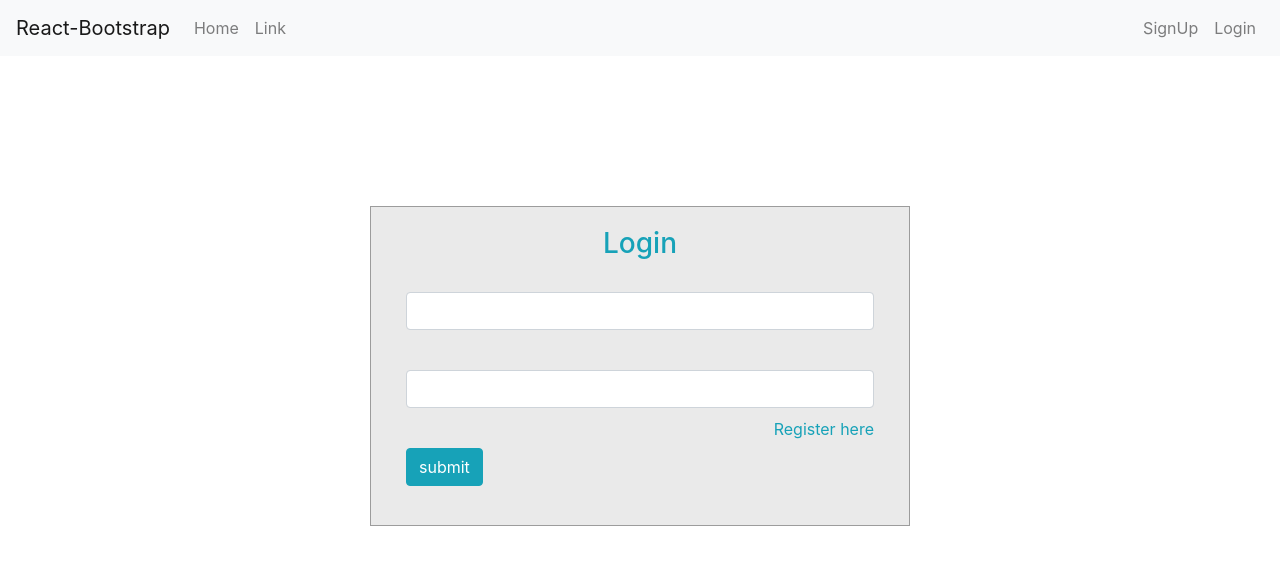
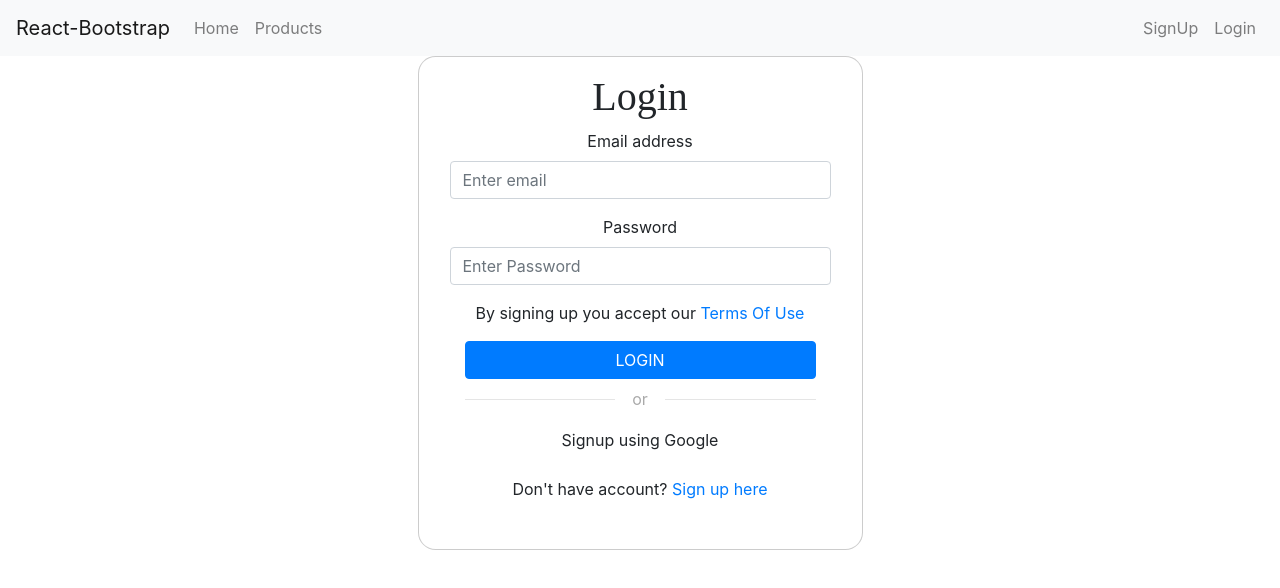
Before and after one commit to Harshaldalvi7797/e-commerce-project, a React (Create React App) app in the folder online-store/: page /login in a window 1280 px wide. Shown: the top 588 px of the page. Built offline with nearby package versions, Linux system fonts and the light colour scheme.

Commit message:
commit : signup and login form done

```diff
--- a/online-store/src/App.js
+++ b/online-store/src/App.js
@@ -4,6 +4,7 @@ import { Route, Switch } from "react-router-dom";
 import Navigation from "./comonents/navigation/Navigation";
 import Home from "./comonents/home/Home";
 import Login from "./comonents/login/Login";
+import Signup from "./comonents/signup/Signup";
 
 class App extends Component {
   render() {
@@ -13,6 +14,7 @@ class App extends Component {
         <Switch>
           <Route path="/" exact component={Home} />
           <Route path="/home" exact component={Home} />
+          <Route path="/signup" exact component={Signup} />
           <Route path="/login" exact component={Login} />
         </Switch>
       </React.Fragment>
--- a/online-store/src/comonents/login/Login.jsx
+++ b/online-store/src/comonents/login/Login.jsx
@@ -1,69 +1,84 @@
 import React, { Component } from "react";
 import "../login/login.css";
+import { Link } from "react-router-dom";
 
 class Login extends Component {
   render() {
     return (
-      <div id="login">
-        <h3 className="text-center text-white pt-5">Login form</h3>
       <div className="container">
-          <div
-            id="login-row"
-            className="row justify-content-center align-items-center"
-          >
-            <div id="login-column" className="col-md-6">
-              <div id="login-box" className="col-md-12">
-                <form id="login-form" className="form" action="" method="post">
-                  <h3 className="text-center text-info">Login</h3>
+        <div className="row">
+          <div className="col-md-5 mx-auto">
+            <div id="first">
+              <div className="myform form ">
+                <div className="logo mb-3">
+                  <div className="col-md-12 text-center">
+                    <h1>Login</h1>
+                    <form action="" method="post" name="login">
                       <div className="form-group">
-                    {/* <label for="username" className="text-info">
-                      Username:
-                    </label> */}
-                    <br />
+                        <label for="exampleInputEmail1">Email address</label>
                         <input
-                      type="text"
-                      name="username"
-                      id="username"
+                          type="email"
+                          name="email"
                           className="form-control"
+                          id="email"
+                          aria-describedby="emailHelp"
+                          placeholder="Enter email"
                         />
                       </div>
                       <div className="form-group">
-                    {/* <label for="password" className="text-info">
-                      Password:
-                    </label> */}
-                    <br />
+                        <label for="exampleInputEmail1">Password</label>
                         <input
-                      type="text"
+                          type="password"
                           name="password"
                           id="password"
                           className="form-control"
+                          aria-describedby="emailHelp"
+                          placeholder="Enter Password"
                         />
                       </div>
                       <div className="form-group">
-                    {/* <label for="remember-me" className="text-info">
-                      <span>Remember me</span>
-                      <span>
-                        <input
-                          id="remember-me"
-                          name="remember-me"
-                          type="checkbox"
-                        />
-                      </span>
-                    </label> */}
-                    <br />
-                    <input
+                        <p className="text-center">
+                          By signing up you accept our{" "}
+                          <a href="#">Terms Of Use</a>
+                        </p>
+                      </div>
+                      <div className="col-md-12 text-center ">
+                        <button
                           type="submit"
-                      name="submit"
-                      className="btn btn-info btn-md"
-                      value="submit"
-                    />
+                          className=" btn btn-block mybtn btn-primary tx-tfm"
+                        >
+                          Login
+                        </button>
                       </div>
-                  <div id="register-link" className="text-right">
-                    <a href="#" className="text-info">
-                      Register here
+                      <div className="col-md-12 ">
+                        <div className="login-or">
+                          <hr className="hr-or" />
+                          <span className="span-or">or</span>
+                        </div>
+                      </div>
+                      <div className="col-md-12 mb-3">
+                        <p className="text-center">
+                          <a
+                            href="javascript:void();"
+                            className="google btn mybtn"
+                          >
+                            <i className="fa fa-google-plus"></i> Signup using
+                            Google
                           </a>
+                        </p>
+                      </div>
+                      <div className="form-group">
+                        <p className="text-center">
+                          Don't have account?{" "}
+                          {/* <a href="#" id="signup">
+                            Sign up here
+                          </a> */}
+                          <Link to={"/signup"}> Sign up here</Link>
+                        </p>
                       </div>
                     </form>
+                  </div>
+                </div>
               </div>
             </div>
           </div>
--- a/online-store/src/comonents/login/login.css
+++ b/online-store/src/comonents/login/login.css
@@ -1,25 +1,73 @@
 body {
-  margin: 0;
-  padding: 0;
-  background-color: #17a2b8;
-  height: 100vh;
+  /* padding-top: 4.2rem;
+  padding-bottom: 4.2rem; */
+  background: rgba(0, 0, 0, 0.76);
 }
-#login .container #login-row #login-column #login-box {
-  margin-top: 60px;
-  max-width: 600px;
-  height: 320px;
-  border: 1px solid #9c9c9c;
-  background-color: #eaeaea;
+a {
+  text-decoration: none !important;
 }
-#login .container #login-row #login-column #login-box #login-form {
-  padding: 20px;
+h1,
+h2,
+h3 {
+  font-family: "Kaushan Script", cursive;
 }
-#login
-  .container
-  #login-row
-  #login-column
-  #login-box
-  #login-form
-  #register-link {
-  margin-top: -85px;
+.myform {
+  position: relative;
+  display: -ms-flexbox;
+  display: flex;
+  padding: 1rem;
+  -ms-flex-direction: column;
+  flex-direction: column;
+  width: 100%;
+  pointer-events: auto;
+  background-color: #fff;
+  background-clip: padding-box;
+  border: 1px solid rgba(0, 0, 0, 0.2);
+  border-radius: 1.1rem;
+  outline: 0;
+  max-width: 500px;
 }
+.tx-tfm {
+  text-transform: uppercase;
+}
+.mybtn {
+  border-radius: 50px;
+}
+
+.login-or {
+  position: relative;
+  color: #aaa;
+  margin-top: 10px;
+  margin-bottom: 10px;
+  padding-top: 10px;
+  padding-bottom: 10px;
+}
+.span-or {
+  display: block;
+  position: absolute;
+  left: 50%;
+  top: -2px;
+  margin-left: -25px;
+  background-color: #fff;
+  width: 50px;
+  text-align: center;
+}
+.hr-or {
+  height: 1px;
+  margin-top: 0px !important;
+  margin-bottom: 0px !important;
+}
+.google {
+  color: #666;
+  width: 100%;
+  height: 40px;
+  text-align: center;
+  outline: none;
+  border: 1px solid lightgrey;
+}
+form .error {
+  color: #ff0000;
+}
+#second {
+  display: none;
+}
--- a/online-store/src/comonents/navigation/Navigation.jsx
+++ b/online-store/src/comonents/navigation/Navigation.jsx
@@ -4,6 +4,7 @@ import { Link } from "react-router-dom";
 
 class Navigation extends Component {
   constructor() {
+    // @ts-ignore
     super();
   }
   render() {
@@ -17,10 +18,12 @@ class Navigation extends Component {
               <Nav.Link as={Link} to={"/home"}>
                 Home
               </Nav.Link>
-              <Nav.Link href="#link">Link</Nav.Link>
+              <Nav.Link href="#link">Products</Nav.Link>
             </Nav>
             <Nav>
-              <Nav.Link href="#link">SignUp</Nav.Link>
+              <Nav.Link as={Link} to={"/signup"}>
+                SignUp
+              </Nav.Link>
               <Nav.Link as={Link} to={"/login"}>
                 Login
               </Nav.Link>
--- a/online-store/src/comonents/signup/Signup.jsx
+++ b/online-store/src/comonents/signup/Signup.jsx
@@ -0,0 +1,103 @@
+import React, { Component } from "react";
+import "./signup.css";
+import { Link } from "react-router-dom";
+import { Button } from "react-bootstrap";
+
+class Signup extends Component {
+  constructor() {
+    // @ts-ignore
+    super();
+  }
+  render() {
+    return (
+      <div className="container login-container">
+        <div className="row">
+          <div className="col-md-6 login-form-1">
+            <h3>If Already have an account then go to Login</h3>
+            <div className="form-group" style={{ paddingLeft: "100px" }}>
+              <Link as={Link} to={"/login"}>
+                <Button className="btnSubmit">Login</Button>
+
+                {/* <input type="submit" className="btnSubmit" value="Login" /> */}
+              </Link>
+              {/* <input type="submit" className="btnSubmit" value="Login" to={"/login"} /> */}
+            </div>
+            {/* <form>
+              <div className="form-group">
+                <input
+                  type="text"
+                  className="form-control"
+                  placeholder="Your Email *"
+                  value=""
+                />
+              </div>
+              <div className="form-group">
+                <input
+                  type="password"
+                  className="form-control"
+                  placeholder="Your Password *"
+                  value=""
+                />
+              </div>
+              <div className="form-group">
+                <input type="submit" className="btnSubmit" value="Login" />
+              </div>
+              <div className="form-group">
+                <a href="#" className="btnForgetPwd">
+                  Forget Password?
+                </a>
+              </div>
+            </form> */}
+          </div>
+          <div className="col-md-6 login-form-2">
+            <div className="login-logo"></div>
+            <h3>SignUp here</h3>
+            <form>
+              <div className="form-group">
+                <input
+                  type="text"
+                  className="form-control"
+                  placeholder="Your First Name *"
+                  value=""
+                />
+              </div>
+              <div className="form-group">
+                <input
+                  type="text"
+                  className="form-control"
+                  placeholder="Your Last Name *"
+                  value=""
+                />
+              </div>
+              <div className="form-group">
+                <input
+                  type="text"
+                  className="form-control"
+                  placeholder="Your Email *"
+                  value=""
+                />
+              </div>
+              <div className="form-group">
+                <input
+                  type="password"
+                  className="form-control"
+                  placeholder="Your Password *"
+                  value=""
+                />
+              </div>
+              <div className="form-group">
+                <input type="submit" className="btnSubmit" value="Submit" />
+              </div>
+              {/* <div className="form-group">
+                <a href="#" className="btnForgetPwd">
+                  Forget Password?
+                </a>
+              </div> */}
+            </form>
+          </div>
+        </div>
+      </div>
+    );
+  }
+}
+export default Signup;
--- /dev/null
+++ b/online-store/src/comonents/signup/signup.css
@@ -0,0 +1,56 @@
+.login-container {
+  margin-top: 5%;
+  margin-bottom: 5%;
+}
+.login-logo {
+  position: relative;
+  margin-left: -41.5%;
+}
+.login-logo img {
+  position: absolute;
+  width: 20%;
+  margin-top: 19%;
+  background: #282726;
+  border-radius: 4.5rem;
+  padding: 5%;
+}
+.login-form-1 {
+  padding: 25px;
+  background: #282726;
+  box-shadow: 0 5px 8px 0 rgba(0, 0, 0, 0.2), 0 9px 26px 0 rgba(0, 0, 0, 0.19);
+}
+.login-form-1 h3 {
+  text-align: center;
+  margin-top: 25px;
+  /* margin-bottom: 12%; */
+  color: #fff;
+}
+.login-form-2 {
+  /* padding: 9%; */
+  background: #f05837;
+  box-shadow: 0 5px 8px 0 rgba(0, 0, 0, 0.2), 0 9px 26px 0 rgba(0, 0, 0, 0.19);
+}
+.login-form-2 h3 {
+  text-align: center;
+  margin-top: 25px;
+  /* margin-bottom: 12%; */
+  color: #fff;
+}
+.btnSubmit {
+  font-weight: 600;
+  width: 50%;
+  color: #282726;
+  background-color: #fff;
+  border: none;
+  border-radius: 1.5rem;
+  padding: 2%;
+}
+.btnForgetPwd {
+  color: #fff;
+  font-weight: 600;
+  text-decoration: none;
+}
+.btnForgetPwd:hover {
+  text-decoration: none;
+  color: #fff;
+}
```
Lines whose indentation alone changed are shown as unchanged.
